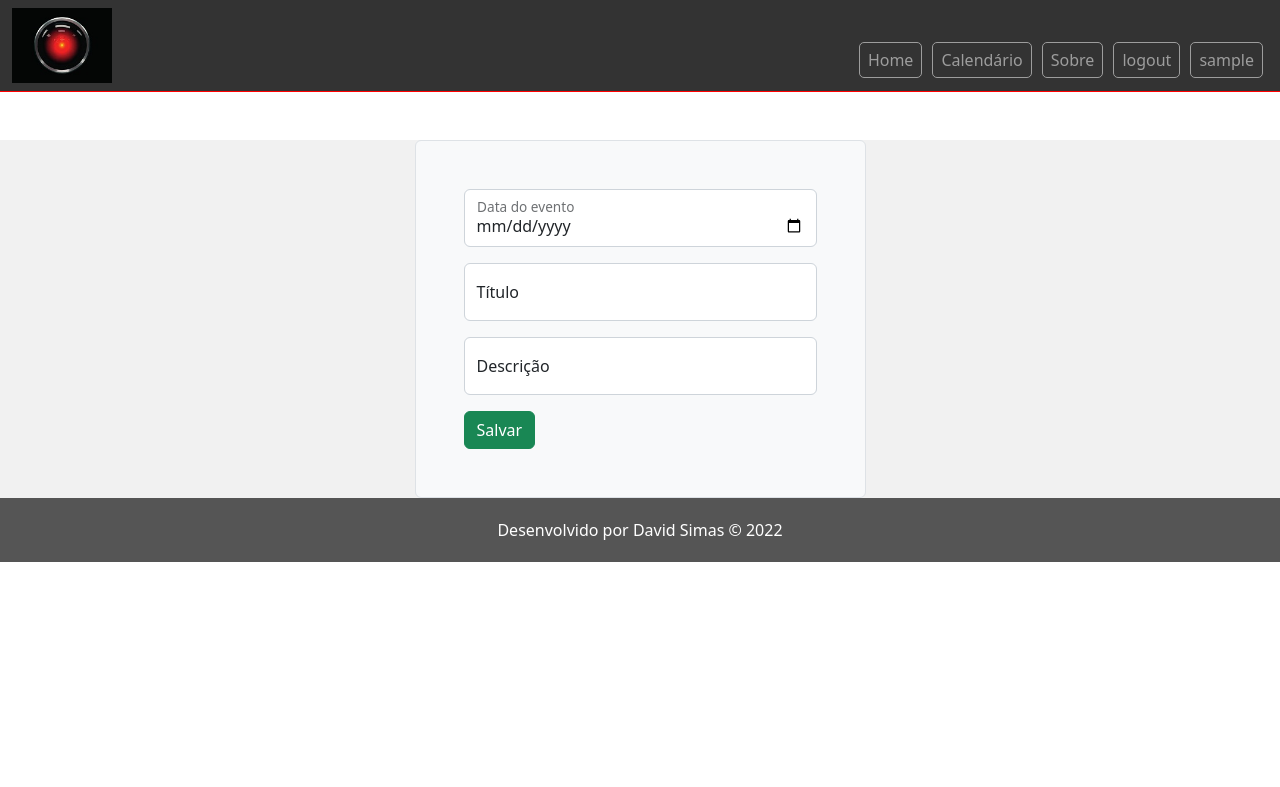
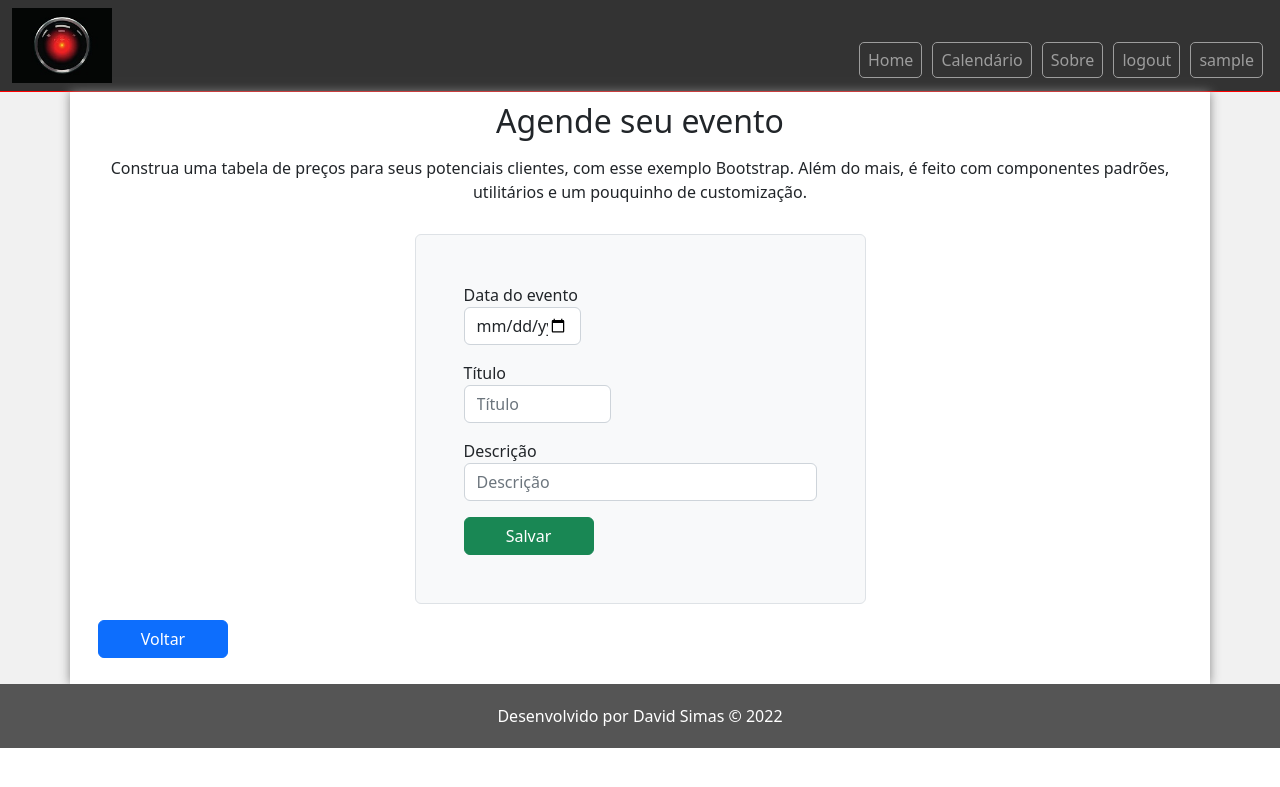
Before and after one commit to FelipeWeiss1992/Agenda, a Flask app: page /evento/1/1/1 in a window 1280 px wide. Shown: the top 787 px of the page. Run offline with Flask 2, Linux system fonts and the light colour scheme; the visitor is signed in with stand-in values (Sample User, id 1); some libraries are stand-ins or nearby versions.

Commit message:
Reorganizando o layout

```diff
--- a/app/static/css/style.css
+++ b/app/static/css/style.css
@@ -2,6 +2,15 @@
 * {
     margin: 0;
     padding: 0;
+}
+
+.btn {
+    width: 130px;
+}
+
+.btn-sm {
+    width: 60px;
+    height: 30px;
 }
 
 /* Header */
@@ -39,6 +48,10 @@ main {
     background: #ffffff;
     box-shadow: 0px 0px 10px 0px #888888;
     padding: 10px 0;
+}
+
+#conteudo-titulo {
+    margin-bottom: 30px;
 }
 
 #card-primary:hover {
@@ -97,6 +110,12 @@ main {
     text-shadow: 0px 0px 10px 0px #080808;
 }
 
+/* formularios */
+
+#formulario {
+    margin: 15px;
+}
+
 
 
 
--- a/app/templates/calendario.html
+++ b/app/templates/calendario.html
@@ -3,13 +3,13 @@
 
 <div class="container" id="main-area">
 
-    <div class="container" id="#conteudo-titulo">
+    <div class="container" id="conteudo-titulo">
         <div class="text-center">
-            <h2>Agende seus eventos</h2>
+            <h2 class="mb-3">Agende seus eventos</h2>
             <p>Construa uma tabela de preços para seus potenciais clientes, com esse exemplo Bootstrap. Além do mais, é feito com componentes padrões, utilitários e um pouquinho de customização.</p>
         </div>
     </div><!-- container -->
-    <div class="container" id="#conteudo-calendario">
+    <div class="container" id="conteudo-calendario">
         <div class="row">
             <div id="tabela">
                 <table>
--- a/app/templates/evento.html
+++ b/app/templates/evento.html
@@ -1,27 +1,43 @@
 {% extends "index.html" %}
 {% block conteudo %}
 
-    <div class="container mt-5">
+    <div class="container" id="main-area">
+
+        <div class="container" id="conteudo-titulo">
+            <div class="text-center">
+                <h2 class="mb-3">Agende seu evento</h2>
+                <p>Construa uma tabela de preços para seus potenciais clientes, com esse exemplo Bootstrap. Além do mais, é feito com componentes padrões, utilitários e um pouquinho de customização.</p>
+            </div>
+        </div><!-- container -->
+        <div class="container" id="conteudo-evento">
             <div class="row align-items-center">
                 <div class="col-md-10 mx-auto col-lg-5">
                     <form class="p-4 p-md-5 border rounded bg-light" action="{{ url_for('cadastrar_evento') }}" method="post">
 
-                    <div class="form-floating mb-3">
+                        <div class="col-4 form mb-3">
+                            <label for="i_data">Data do evento</label> <!-- A data deverá vir do sistema -->
                             <input type="date" class="form-control" id="i_data" name="n_data" value="{{ data_completo }}"><!--Padrão yyyy-mm-dd -->
-                        <label for="i_data">Data do evento</label> <!-- A data deverá vir do sistema -->
                         </div>
-                    <div class="form-floating mb-3">
+                        <div class="col-5 form mb-3">
+                            <label for="i_titulo">Título</label>
                             <input type="text" class="form-control" id="i_titulo" name="n_titulo" placeholder="Título">
-                        <label for="i_titulo">Título</label>
                         </div>
-                    <div class="form-floating mb-3">
+                        <div class="form mb-3">
+                            <label for="i_descricao">Descrição</label>
                             <input type="text" class="form-control" id="i_descricao" name="n_descricao" placeholder="Descrição">
-                        <label for="i_descricao">Descrição</label>
                         </div>
                         <button type="submit" class="btn btn-md btn-success">Salvar</button>
                     </form>
                 </div>
             </div>
         </div>
+        <div class="container">
+            <div class="row">
+                <div>
+                    <button type="button" class="btn btn-primary my-3 mx-3" onclick = "window.location.href='/calendario';">Voltar</button>
+                </div>
+            </div>
+        </div>
+    </div>
 
 {% endblock %}
--- a/app/templates/home.html
+++ b/app/templates/home.html
@@ -3,13 +3,13 @@
 
     <div class="container" id="main-area">
 
-        <div class="container" id="#conteudo-titulo">
+        <div class="container" id="conteudo-titulo">
             <div class="text-center">
-                <h1>Agenda de eventos</h1>
+                <h1 class="mb-3">Agenda de eventos</h1>
                 <p>Construa uma tabela de preços para seus potenciais clientes, com esse exemplo Bootstrap. Além do mais, é feito com componentes padrões, utilitários e um pouquinho de customização.</p>
             </div>
         </div><!-- container -->
-        <div class="container" id="#conteudo-cartao">
+        <div class="container" id="conteudo-cartao">
             <div class="row justify-content-center">
                 <div class="col-12">
                     <h3 class="text-center mb-5">Conheça nossos planos de assinaturas</h3>
--- a/app/templates/listar_eventos.html
+++ b/app/templates/listar_eventos.html
@@ -5,8 +5,8 @@
 
         <div class="container" id="conteudo-titulo">
             <div class="text-center">
-                <h2 class="mb-3">Lista de eventos</h2>
-                <p>Visualise a tabela de eventos para não esquecer de seus compromissos. Além do mais, você pode edita-los ou deleta-los.</p>
+                <h2 class="mb-3">Sua lista de eventos</h2>
+                <p>Visualise a tabela de eventos para não esquecer de seus compromissos. Além do mais, você pode editá-los ou deletá-los.</p>
             </div>
         </div><!-- container -->
         <div class="container" id="conteudo-lista_eventos">
--- a/app/templates/perfil.html
+++ b/app/templates/perfil.html
@@ -29,7 +29,7 @@
                         <label for="i_senha">Senha</label>
                     </div>
 
-                    <button type="submit" class="btn btn-md btn-success">Salvar</button>
+                    <button type="submit" class="btn btn-success">Salvar</button>
                     <a href="{{ url_for('deletar_perfil', id=perfil.id_usuario ) }}">Deletar</a>
 
                 </form>
```
Also changed, not shown: app/templates/editar_evento.html (+1 -7 lines). Lines whose indentation alone changed are shown as unchanged.
